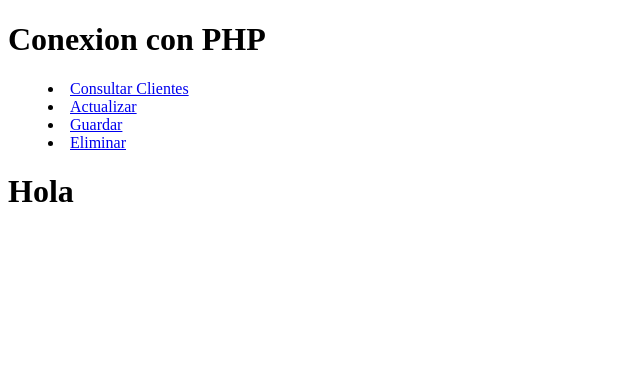
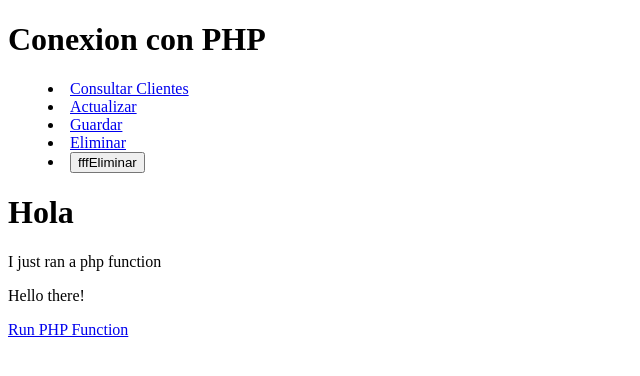
Before and after one commit to dvdgomez25/dagr_conBD_php, a PHP site: the page made by conexionPHP/index.php in a window 1280 px wide. Shown: the top 376 px of the page, without its empty margins (0-640 px from the left). Run offline with PHP 8.4, Linux system fonts and the light colour scheme.

Commit message:
revision 0.0.3

```diff
--- a/conexionPHP/actualizar.php
+++ b/conexionPHP/actualizar.php
@@ -21,8 +21,7 @@ $conectar = mysqli_connect($host, $user, $password, $database);
 
     while ($row = mysqli_fetch_array($datos)){
         echo "<tr>";
-
-        echo "<td><a onClick='actualizar.php?id=".$row['idCliente']."'>".$row['idCliente']."</a></td>";
+        echo "<td><a href='index.php?actualizarCliente()'>".$row['idCliente']."</a></td>";
         echo "<td>".$row['nombre']."</td>";
         echo "<td>".$row['ciudad']."</td></tr>";
     }
--- a/conexionPHP/index.php
+++ b/conexionPHP/index.php
@@ -13,9 +13,23 @@
             <li><a href="actualizar.php">Actualizar</a></li>
             <li><a href="GuardarCliente.html">Guardar</a></li>
             <li><a href="eliminar.php">Eliminar</a></li>
+            <li><button onClick="'index.php?hello=true'">fffEliminar</button></li>
         </menu>
         <?php
-        echo "<h1>Hola</h1>"
-        ?>
+        echo "<h1>Hola</h1>";
+          function runMyFunction() {
+            echo 'I just ran a php function';
+          }
+
+          if (isset($_GET['hello'])) {
+            runMyFunction();
+          }
+         ?>
+
+
+        <p>Hello there!</p>
+        <a href='index.php?hello=true'>Run PHP Function</a>
+
+
     </body>
 </html>
```
